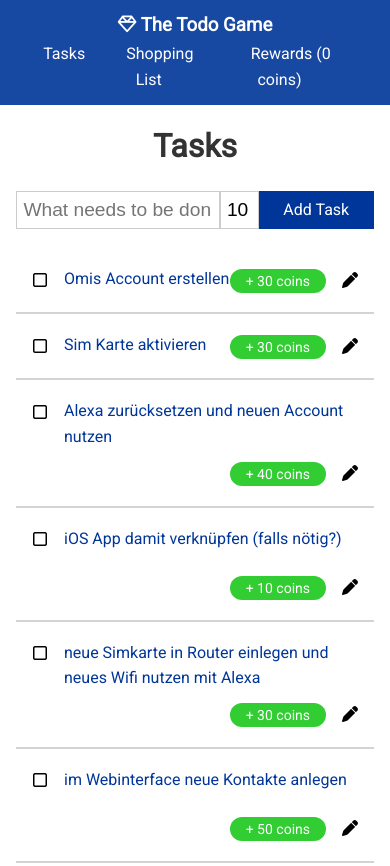
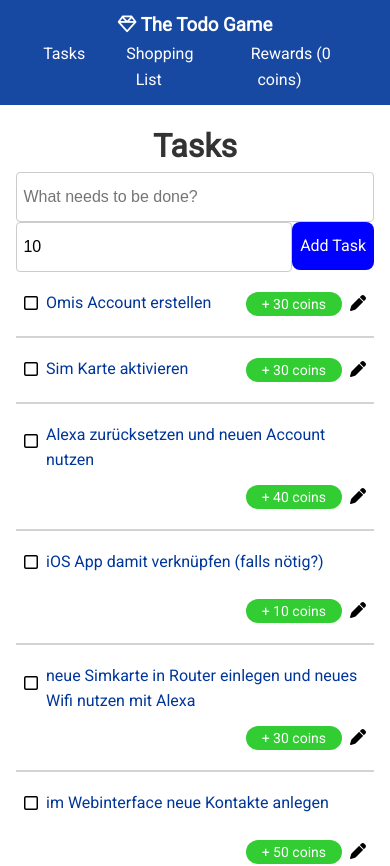
Before and after one commit to ambercoded/forget-me-not, a React (Create React App) app in the folder client/: page / in a window 390 px wide. Shown: the top 866 px of the page. Built offline with nearby package versions, Linux system fonts and the light colour scheme.

Commit message:
improved mobile responsive task list

```diff
--- a/client/package.json
+++ b/client/package.json
@@ -13,8 +13,8 @@
     "react-router-dom": "^5.1.2",
     "react-scripts": "3.4.1",
     "react-transition-group": "^4.3.0",
-    "uuid": "^7.0.3",
-    "styled-components": "^5.1.0"
+    "styled-components": "^5.1.0",
+    "uuid": "^7.0.3"
   },
   "scripts": {
     "start": "react-scripts start",
--- a/client/src/App.css
+++ b/client/src/App.css
@@ -91,11 +91,11 @@ img {
 }
 
 /* Cards */
-.card {
+/* .card {
   padding: 1rem;
   border: #ccc 1px dotted;
   margin: 0.7rem 0;
-}
+} */
 
 /* List */
 .list {
@@ -182,7 +182,7 @@ img {
   grid-template-columns: 2fr 3fr;
   grid-gap: 2rem;
 }
-
+/*
 .btn {
   display: inline-block;
   background: var(--light-color);
@@ -194,7 +194,7 @@ img {
   margin-right: 0.5rem;
   transition: opacity 0.2s ease-in;
   outline: none;
-}
+} */
 
 .btn-link {
   background: none;
@@ -294,9 +294,9 @@ img {
 }
 
 /* Forms */
-input {
+/* input {
   margin: 1.2rem 0;
-}
+} */
 
 .form-text {
   display: block;
@@ -304,7 +304,7 @@ input {
   color: #888;
 }
 
-input[type="text"],
+/* input[type="text"],
 input[type="email"],
 input[type="password"],
 input[type="date"],
@@ -315,12 +315,7 @@ textarea {
   padding: 0.4rem;
   font-size: 1.2rem;
   border: 1px solid #ccc;
-}
-
-input[type="submit"],
-button {
-  font: inherit;
-}
+} */
 
 .form-group {
   margin: 1.2rem 0;
--- a/client/src/components/tasks/TaskForm.js
+++ b/client/src/components/tasks/TaskForm.js
@@ -1,6 +1,6 @@
 import React, { useState, useContext } from "react";
 import TaskContext from "../../context/task/taskContext";
-import { ContainerRow } from "../../styles";
+import { ContainerRow, Button, TextInput } from "../../styles";
 
 const TaskForm = () => {
   const taskContext = useContext(TaskContext);
@@ -36,30 +36,38 @@ const TaskForm = () => {
 
   return (
     <form onSubmit={onSubmit}>
-      <ContainerRow>
-        <input
+      <ContainerRow style={{ flexWrap: "wrap", flex: 1 }}>
+        <TextInput
           id="taskname"
           type="text"
           placeholder="What needs to be done?"
           name="name"
           value={name}
           onChange={onChange}
+          style={{ display: "inline-block", minWidth: "300px", flex: 5 }}
         />
-        <input
+        <TextInput
           id="reward"
           type="text"
           placeholder="number of coins as a reward (e.g. 30)"
           name="reward"
           value={reward || 0}
           onChange={onChangeNumberInput}
-          style={{ width: "10vw" }}
+          style={{
+            minWidth: "75px",
+            display: "inline-block",
+            flex: 1,
+          }}
         />
         <div>
-          <input
+          <Button
             type="submit"
-            value="Add Task"
-            className="btn btn-primary btn-block"
-          />
+            background="blue"
+            color="white"
+            style={{ flex: 2 }}
+          >
+            Add Task
+          </Button>
         </div>
       </ContainerRow>
     </form>
--- a/client/src/components/tasks/TaskItem.js
+++ b/client/src/components/tasks/TaskItem.js
@@ -2,7 +2,7 @@ import React, { useContext, useState, useEffect } from "react";
 import PropTypes from "prop-types";
 import TaskContext from "../../context/task/taskContext";
 import RewardsContext from "../../context/rewards/rewardsContext";
-import { Card, ContainerRow, Button, H4, Chip, HR } from "../../styles";
+import { Card, ContainerRow, Button, Chip, HR, TextInput } from "../../styles";
 
 const TaskItem = ({ originalTask }) => {
   const [task, setTask] = useState(originalTask);
@@ -73,33 +73,45 @@ const TaskItem = ({ originalTask }) => {
     return (
       <>
         <form onSubmit={onSaveChanges}>
-          <ContainerRow>
-            {/* <label htmlFor="taskName">Task name</label> */}
-            <input
+          <ContainerRow style={{ flex: 1, flexWrap: "wrap" }}>
+            <span>
+              <label htmlFor="taskName">Task name</label>
+              <TextInput
                 id="taskName"
                 type="text"
                 name="name"
                 value={draftTask.name}
+                style={{ minWidth: "300px", display: "block" }}
                 onChange={onChange}
               />
-            {/* <label htmlFor="reward">Coins as a reward</label> */}
-            <input
+            </span>
+            <span>
+              <label htmlFor="reward">Coins as a reward</label>
+              <TextInput
                 id="reward"
                 type="text"
                 name="reward"
                 value={draftTask.reward || 0}
                 onChange={onChangeNumberInput}
-              style={{ width: "10vw" }}
+                style={{ width: "125px", display: "block" }}
               />
-            <input
+            </span>
+          </ContainerRow>
+          <ContainerRow>
+            <Button
               type="submit"
-              value="Save changes"
-              className="btn btn-primary"
-            />
+              value="Add Task"
+              className="btn btn-primary btn-block"
+              background="blue"
+              color="white"
+            >
+              Save changes
+            </Button>
             <Button
               type="button"
               className="btn"
               onClick={() => setEditMode(false)}
+              background="transparent"
             >
               Cancel
             </Button>
--- a/client/src/styles.js
+++ b/client/src/styles.js
@@ -24,16 +24,19 @@ export const ContainerRow = styled.div`
 
 export const Button = styled.button`
   padding: 8px;
-  width: 48px;
-  height: 48px;
+  min-height: 48px;
+  max-width: 400px;
   border-radius: 8px;
-  background: transparent;
+  background: ${(props) => props.background};
+  color: ${(props) => props.color};
   border: none;
-  flex-shrink: 0;
-  &:hover {
-    background: lightblue;
-  }
+  font: inherit;
 `;
+
+Button.defaultProps = {
+  background: "transparent",
+  color: "black",
+};
 
 export const H4 = styled.h4`
   margin: 8px;
@@ -49,3 +52,16 @@ export const H2 = styled.h2`
 export const HR = styled.hr`
   border: 0.5px solid lightgray;
 `;
+
+export const TextInput = styled.input`
+  -webkit-appearance: none;
+  -moz-appearance: none;
+  appearance: none;
+
+  height: 50px;
+  font-size: 1rem;
+  border: 1px solid #ccc;
+  padding: 0.4rem;
+  background: white;
+  border-radius: 4px;
+`;
```
Also changed, not shown: 1 other file (tests, documents, lock files or other folders). Lines whose indentation alone changed are shown as unchanged.
